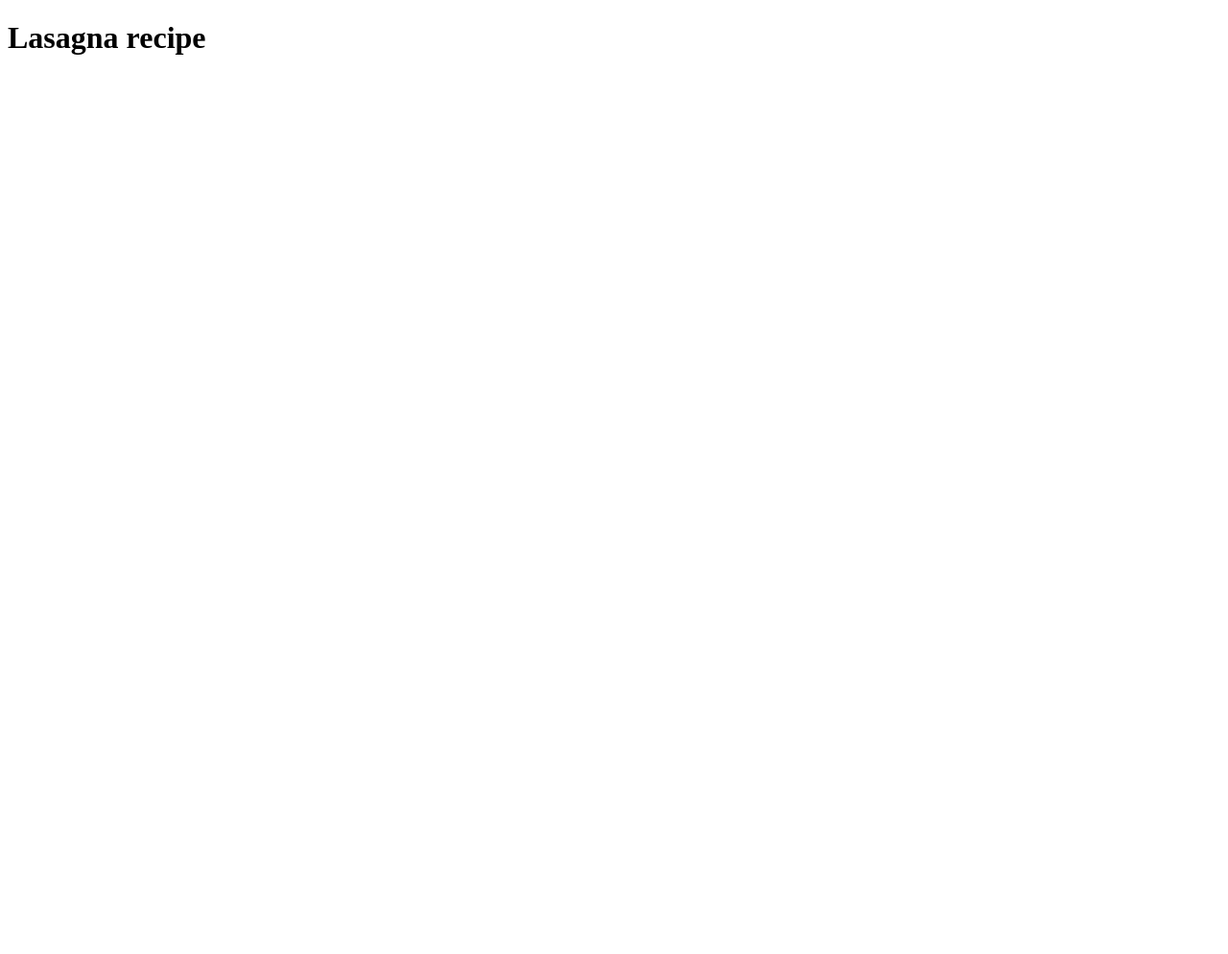
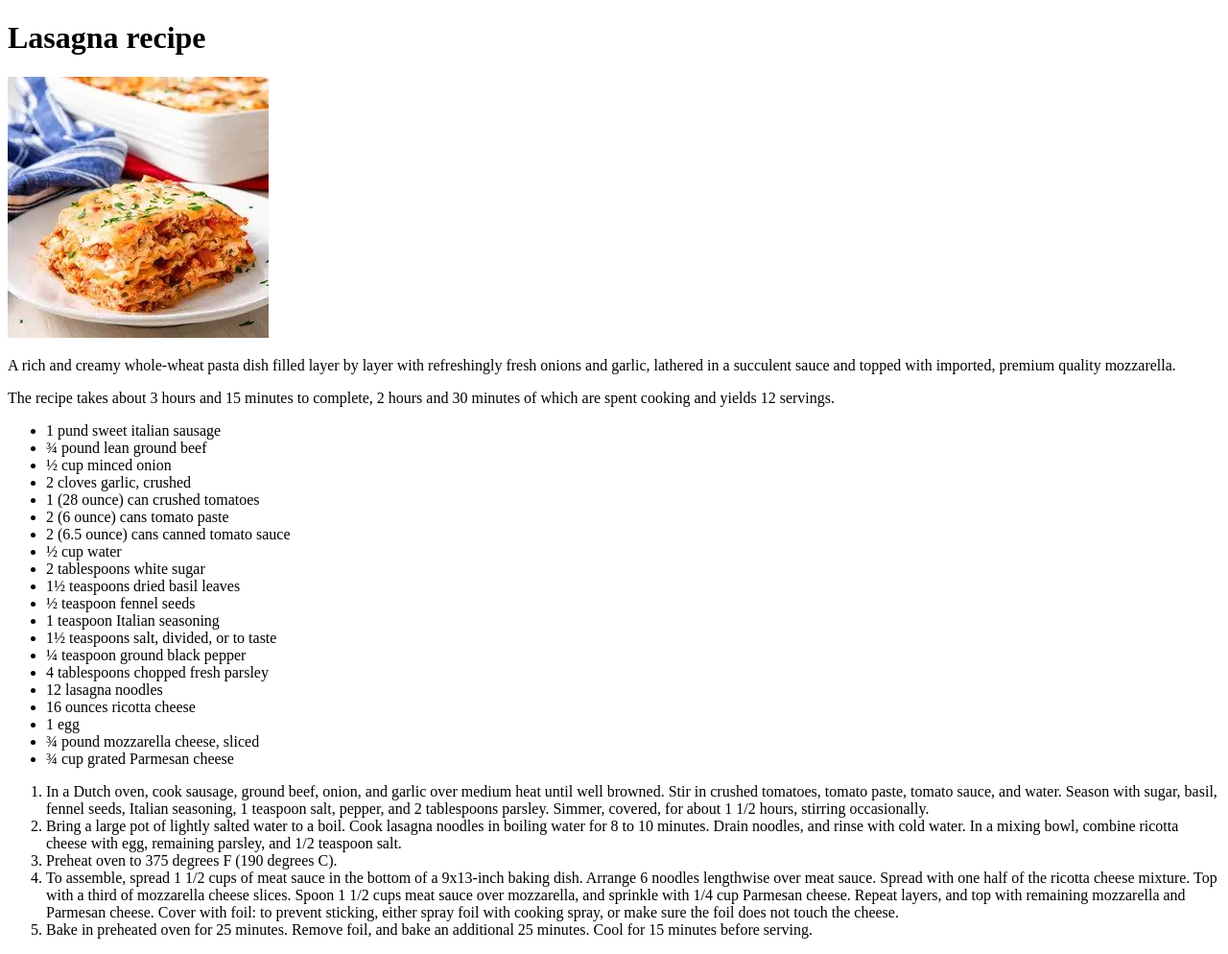
Before and after one commit to kwazap/odin_recipes, a plain HTML site: page recipes/lasagna.html in a window 1280 px wide. Shown: the whole page at 96% size. Before the commit the page ends 800 px from the top, so only its background shows below. Drawn offline with Linux system fonts and the light colour scheme.

Commit message:
Fill lasagna.html with recipe content

```diff
--- a/recipes/lasagna.html
+++ b/recipes/lasagna.html
@@ -8,6 +8,49 @@
 
 <body>
     <h1>Lasagna recipe</h1>
+    <img src="./img/lasagna.jpg" alt="Photo of a serving of lasagna on a white plate">
+    <p>A rich and creamy whole-wheat pasta dish filled layer by layer with refreshingly fresh onions and garlic, lathered in a
+    succulent sauce and topped with imported, premium quality mozzarella.</p>
+    <p>The recipe takes about 3 hours and 15 minutes to complete, 2 hours and 30 minutes of which are spent cooking and yields 12 servings.</p>
+    <ul>
+        <li>1 pund sweet italian sausage</li>
+        <li>¾ pound lean ground beef</li>
+        <li>½ cup minced onion</li>
+        <li>2 cloves garlic, crushed</li>
+        <li>1 (28 ounce) can crushed tomatoes</li>
+        <li>2 (6 ounce) cans tomato paste</li>
+        <li>2 (6.5 ounce) cans canned tomato sauce</li>
+        <li>½ cup water</li>
+        <li>2 tablespoons white sugar</li>
+        <li>1½ teaspoons dried basil leaves</li>
+        <li>½ teaspoon fennel seeds</li>
+        <li>1 teaspoon Italian seasoning</li>
+        <li>1½ teaspoons salt, divided, or to taste</li>
+        <li>¼ teaspoon ground black pepper</li>
+        <li>4 tablespoons chopped fresh parsley</li>
+        <li>12 lasagna noodles</li>
+        <li>16 ounces ricotta cheese</li>
+        <li>1 egg</li>
+        <li>¾ pound mozzarella cheese, sliced</li>
+        <li>¾ cup grated Parmesan cheese</li>
+    </ul>
+    <ol>
+        <li>
+            In a Dutch oven, cook sausage, ground beef, onion, and garlic over medium heat until well browned. Stir in crushed tomatoes, tomato paste, tomato sauce, and water. Season with sugar, basil, fennel seeds, Italian seasoning, 1 teaspoon salt, pepper, and 2 tablespoons parsley. Simmer, covered, for about 1 1/2 hours, stirring occasionally.
+        </li>
+        <li>
+            Bring a large pot of lightly salted water to a boil. Cook lasagna noodles in boiling water for 8 to 10 minutes. Drain noodles, and rinse with cold water. In a mixing bowl, combine ricotta cheese with egg, remaining parsley, and 1/2 teaspoon salt.
+        </li>
+        <li>
+            Preheat oven to 375 degrees F (190 degrees C).
+        </li>
+        <li>
+            To assemble, spread 1 1/2 cups of meat sauce in the bottom of a 9x13-inch baking dish. Arrange 6 noodles lengthwise over meat sauce. Spread with one half of the ricotta cheese mixture. Top with a third of mozzarella cheese slices. Spoon 1 1/2 cups meat sauce over mozzarella, and sprinkle with 1/4 cup Parmesan cheese. Repeat layers, and top with remaining mozzarella and Parmesan cheese. Cover with foil: to prevent sticking, either spray foil with cooking spray, or make sure the foil does not touch the cheese.
+        </li>
+        <li>
+           Bake in preheated oven for 25 minutes. Remove foil, and bake an additional 25 minutes. Cool for 15 minutes before serving.
+        </li>
+    </ol>
 </body>
 
 </html>
```
Also changed, not shown: recipes/img/lasagna.jpg (added).
